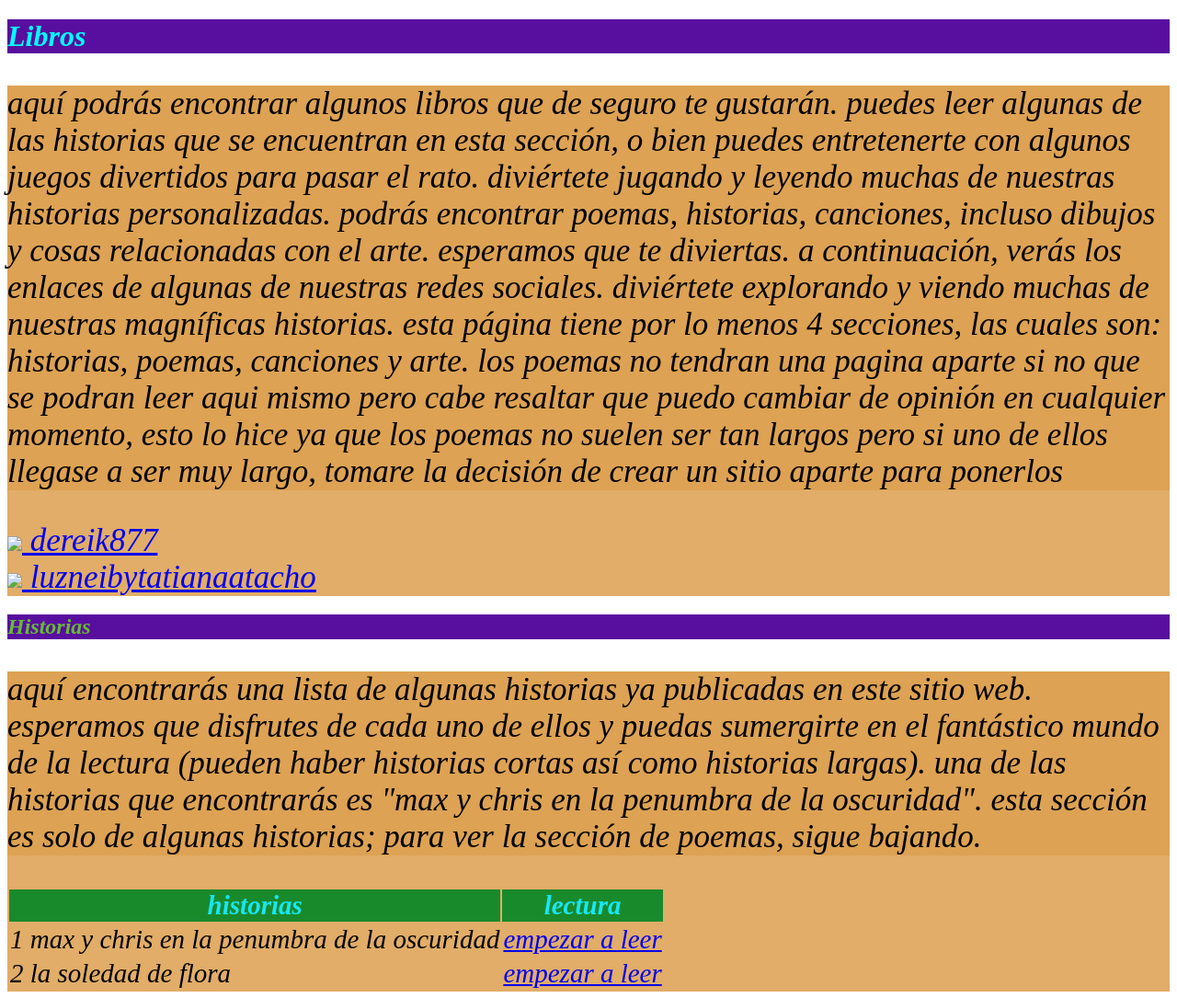
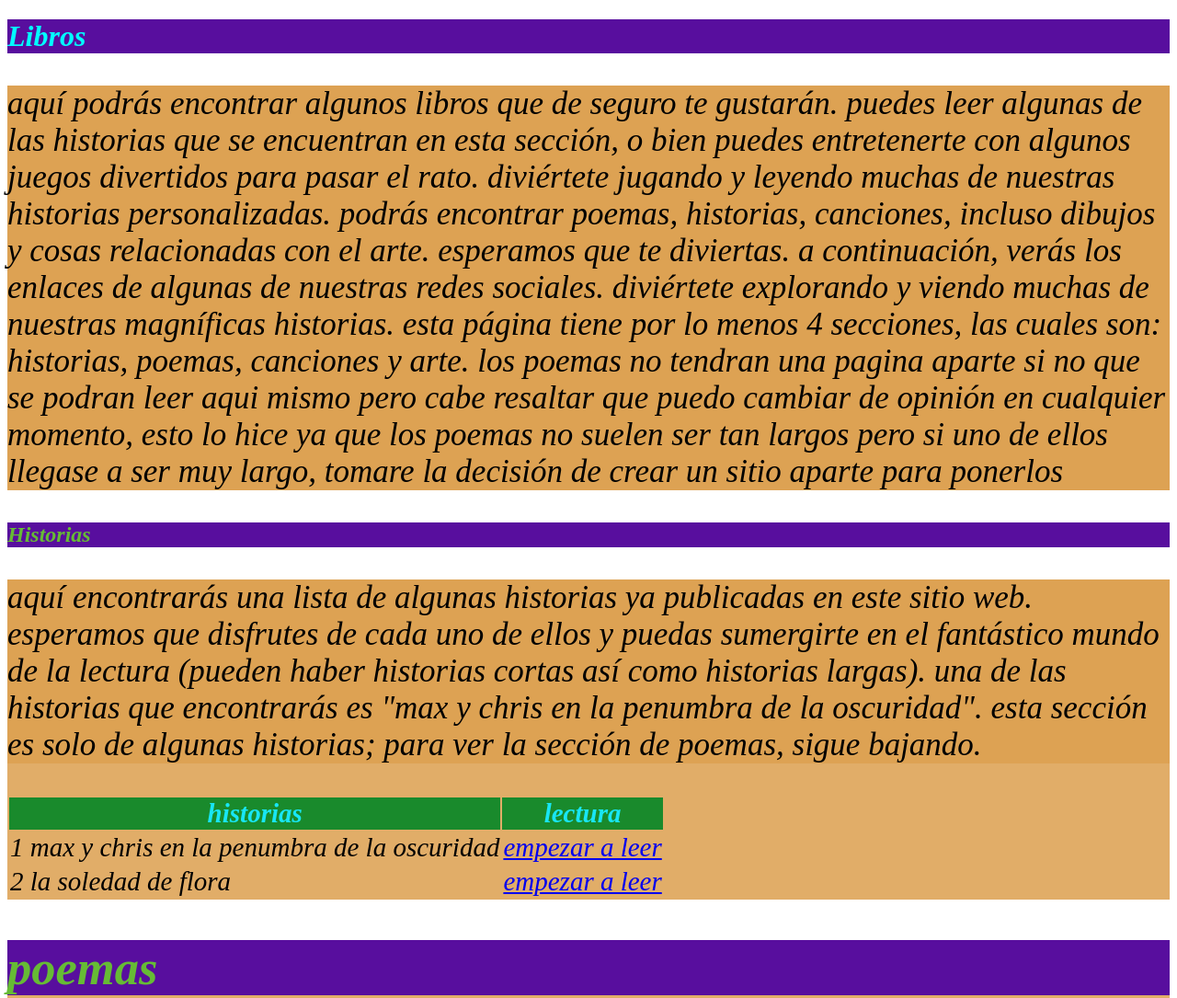
Before and after one commit to Maxel6782/Historias-poemas-entre_otros, a plain HTML site: page index.html in a window 1280 px wide. Shown: the top 1085 px of the page at 92% size. Drawn offline with Linux system fonts and the light colour scheme.

Commit message:
Add files via upload

```diff
--- a/index.html
+++ b/index.html
@@ -23,12 +23,6 @@
             ya que los poemas no suelen ser tan largos pero si uno de ellos llegase a ser muy
             largo, tomare la decisión de crear un sitio aparte para ponerlos
         </p>
-        <a href="https://www.instagram.com/dereik877/">
-            <img src="Screenshots/evir.jpeg" width="150">
-            dereik877</a> <br>
-        <a href="https://www.instagram.com/luzneibytatianaatacho/">
-            <img src="Screenshots/evir.jpeg" width="150">
-            luzneibytatianaatacho</a>
     </section>
 
     <h2 class="titulo">Historias</h2>
```
